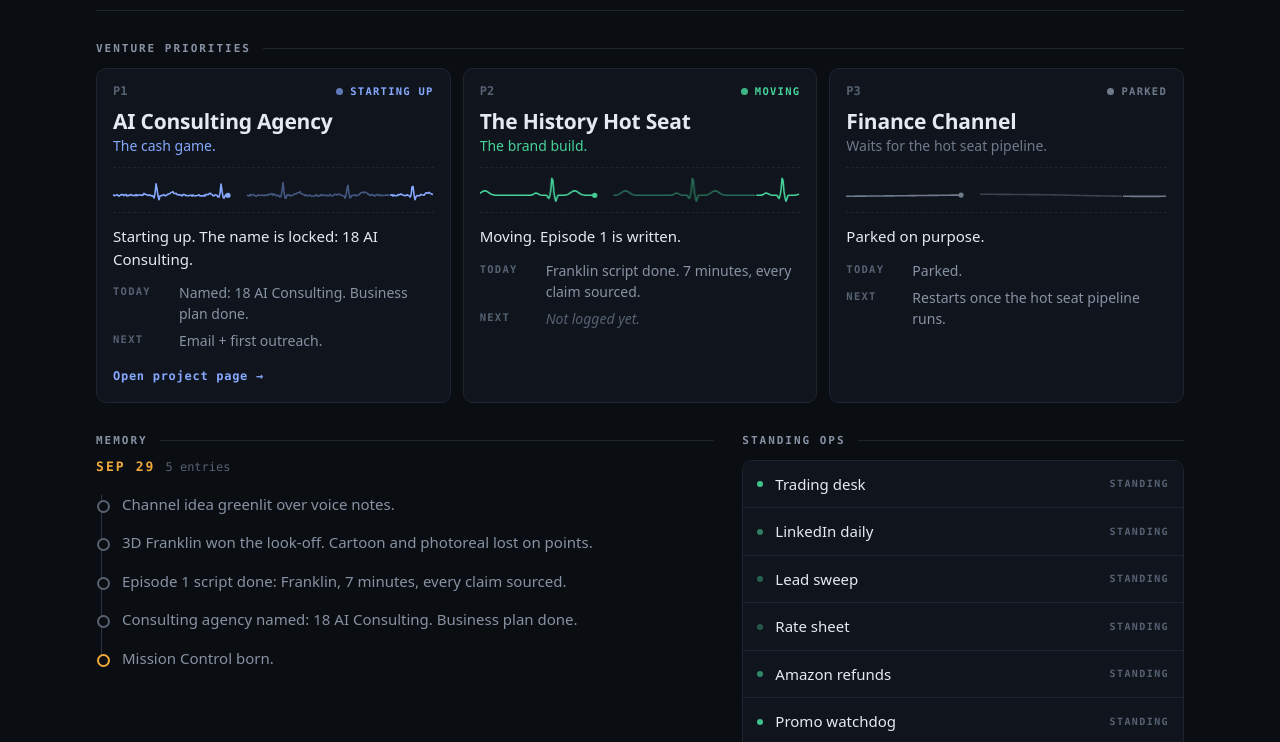
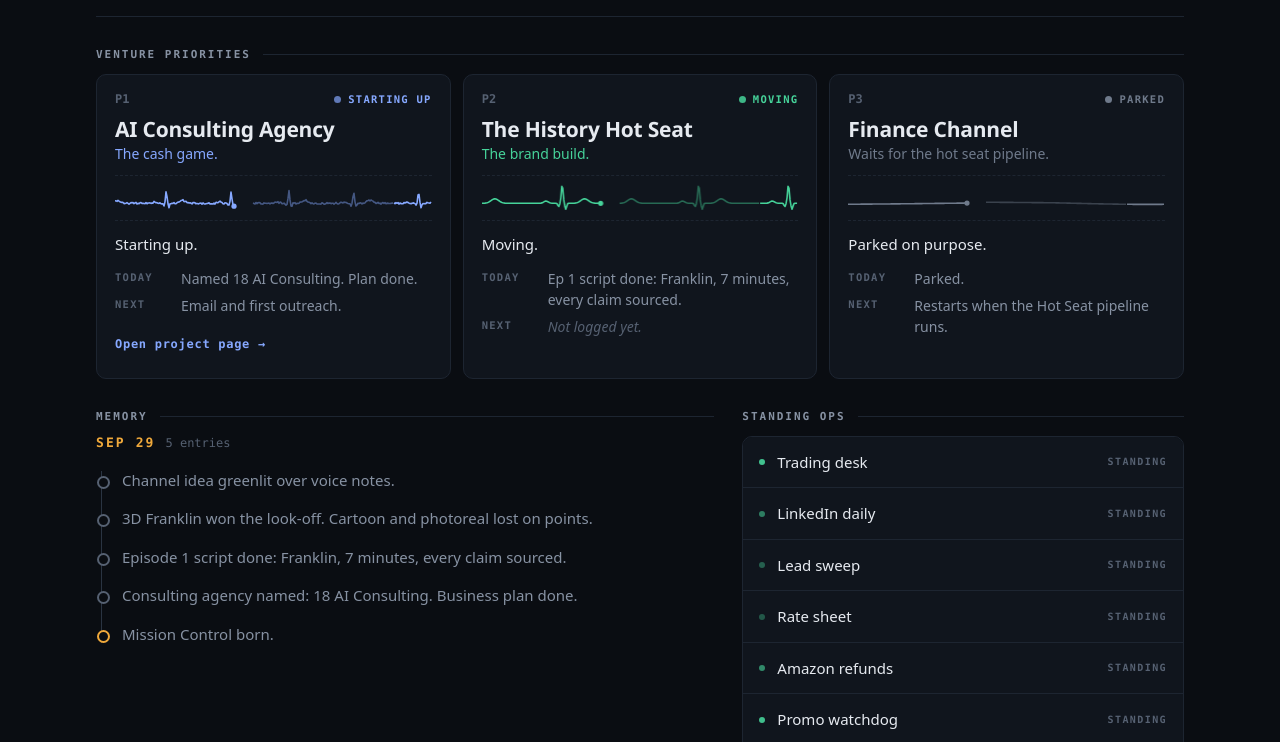
Before and after one commit to thehistoryhotseat/thehistoryhotseat.github.io, a plain HTML site: page index.html in a window 1280 px wide. Shown: the part 231-973 px from the top of the page. Drawn offline with Linux system fonts and the light colour scheme.

Commit message:
Polish pass: tighter copy, roomier cards, bigger tap targets

```diff
--- a/index.html
+++ b/index.html
@@ -35,7 +35,7 @@ h2::after{content:"";flex:1;height:1px;background:var(--line)}
 /* Venture vitals */
 .ventures{display:grid;grid-template-columns:1fr;gap:12px}
 @media (min-width:860px){.ventures{grid-template-columns:repeat(3,1fr)}}
-.vital{background:var(--panel);border:1px solid var(--line);border-radius:10px;padding:16px;display:flex;flex-direction:column;gap:12px;min-width:0;cursor:default;transition:border-color .25s}
+.vital{background:var(--panel);border:1px solid var(--line);border-radius:10px;padding:18px;display:flex;flex-direction:column;gap:12px;min-width:0;cursor:default;transition:border-color .25s}
 .vital[data-mode="start"]{--c:var(--start)} .vital[data-mode="move"]{--c:var(--move)} .vital[data-mode="park"]{--c:var(--park)}
 .vital:hover,.vital:focus-within,.vital.hot{border-color:var(--c)}
 .vital-top{display:flex;justify-content:space-between;align-items:center;gap:10px}
@@ -54,13 +54,13 @@ dt{font:600 10.5px/1.9 var(--mono);letter-spacing:.12em;text-transform:uppercase
 dd{margin:0;color:var(--muted);min-width:0}
 dd.empty{color:var(--dim);font-style:italic}
 .tabs{display:flex;flex-wrap:wrap;gap:8px;align-items:center}
-.tab{font:600 11px/1 var(--mono);letter-spacing:.14em;text-transform:uppercase;color:var(--muted);text-decoration:none;border:1px solid var(--line);border-radius:99px;padding:9px 14px;white-space:nowrap}
+.tab{font:600 11px/1 var(--mono);letter-spacing:.14em;text-transform:uppercase;color:var(--muted);text-decoration:none;border:1px solid var(--line);border-radius:99px;padding:12px 16px;white-space:nowrap}
 .tab:hover{border-color:var(--line-2);color:var(--fg)}
 .tab.on{color:var(--signal);border-color:var(--signal);background:rgba(240,169,59,.08)}
 .tab.off{color:var(--dim);border-style:dashed;cursor:default}
 .tab.off b{font-size:9px;margin-left:6px;letter-spacing:.1em;color:var(--dim)}
 
-.proj-link{font:600 12px/1 var(--mono);color:var(--start);text-decoration:none;letter-spacing:.06em}
+.proj-link{font:600 12px/1 var(--mono);display:inline-block;padding:10px 0;color:var(--start);text-decoration:none;letter-spacing:.06em}
 .proj-link:hover{text-decoration:underline}
 
 /* Memory strand */
@@ -84,7 +84,7 @@ dd.empty{color:var(--dim);font-style:italic}
 /* Standing ops */
 .ops{list-style:none;margin:0;padding:0;display:grid;grid-template-columns:1fr;border:1px solid var(--line);border-radius:10px;overflow:hidden}
 @media (min-width:520px) and (max-width:859px){.ops{grid-template-columns:1fr 1fr}}
-.ops li{display:flex;align-items:center;gap:12px;padding:12px 14px;border-top:1px solid var(--line);background:var(--panel)}
+.ops li{display:flex;align-items:center;gap:12px;padding:14px 16px;border-top:1px solid var(--line);background:var(--panel)}
 .ops li:first-child{border-top:0}
 @media (min-width:520px) and (max-width:859px){.ops li:nth-child(2){border-top:0}.ops li:nth-child(odd){border-right:1px solid var(--line)}}
 .op-dot{width:6px;height:6px;border-radius:50%;background:var(--move);flex:none;animation:idle 3.2s infinite;animation-delay:calc(var(--i) * -.45s)}
@@ -127,8 +127,8 @@ footer{border-top:1px solid var(--line);padding-top:16px;color:var(--dim);font:5
         <div class="vital-top"><span class="rank">P1</span><span class="badge"><i></i>STARTING UP</span></div>
         <div><h3>AI Consulting Agency</h3><div class="tag">The cash game.</div></div>
         <div class="trace" aria-hidden="true"><canvas width="473" height="44"></canvas></div>
-        <p class="status">Starting up. The name is locked: 18 AI Consulting.</p>
-        <dl><dt>Today</dt><dd>Named: 18 AI Consulting. Business plan done.</dd><dt>Next</dt><dd>Email + first outreach.</dd></dl>
+        <p class="status">Starting up.</p>
+        <dl><dt>Today</dt><dd>Named 18 AI Consulting. Plan done.</dd><dt>Next</dt><dd>Email and first outreach.</dd></dl>
         <p style="margin:0"><a class="proj-link" href="18-consulting.html">Open project page &rarr;</a></p>
       </article>
 
@@ -136,8 +136,8 @@ footer{border-top:1px solid var(--line);padding-top:16px;color:var(--dim);font:5
         <div class="vital-top"><span class="rank">P2</span><span class="badge"><i></i>MOVING</span></div>
         <div><h3>The History Hot Seat</h3><div class="tag">The brand build.</div></div>
         <div class="trace" aria-hidden="true"><canvas width="473" height="44"></canvas></div>
-        <p class="status">Moving. Episode 1 is written.</p>
-        <dl><dt>Today</dt><dd>Franklin script done. 7 minutes, every claim sourced.</dd><dt>Next</dt><dd class="empty">Not logged yet.</dd></dl>
+        <p class="status">Moving.</p>
+        <dl><dt>Today</dt><dd>Ep 1 script done: Franklin, 7 minutes, every claim sourced.</dd><dt>Next</dt><dd class="empty">Not logged yet.</dd></dl>
       </article>
 
       <article class="vital" data-mode="park" tabindex="0">
@@ -145,7 +145,7 @@ footer{border-top:1px solid var(--line);padding-top:16px;color:var(--dim);font:5
         <div><h3>Finance Channel</h3><div class="tag">Waits for the hot seat pipeline.</div></div>
         <div class="trace" aria-hidden="true"><canvas width="473" height="44"></canvas></div>
         <p class="status">Parked on purpose.</p>
-        <dl><dt>Today</dt><dd>Parked.</dd><dt>Next</dt><dd>Restarts once the hot seat pipeline runs.</dd></dl>
+        <dl><dt>Today</dt><dd>Parked.</dd><dt>Next</dt><dd>Restarts when the Hot Seat pipeline runs.</dd></dl>
       </article>
     </div>
   </section>
```
Also changed, not shown: 18-consulting.html (+5 -5 lines).
